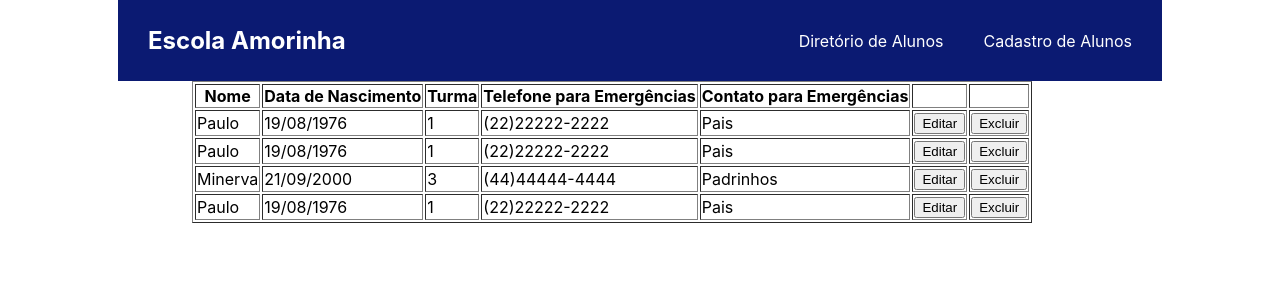
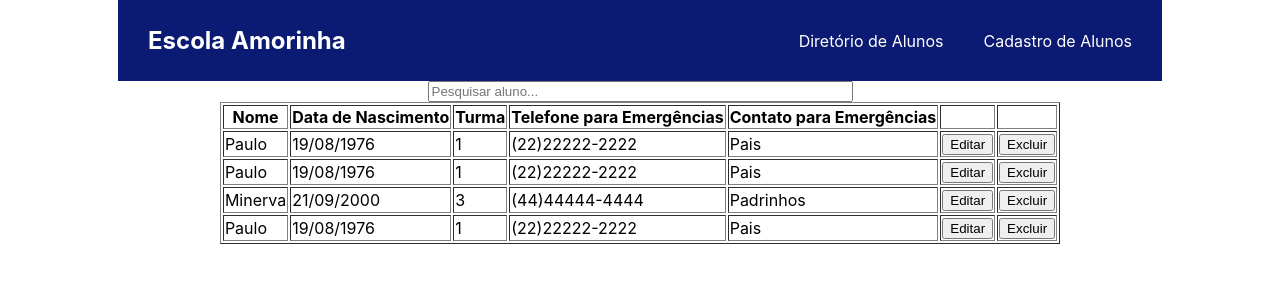
Before and after one commit to pnakashima/nova-escola-amorinha, a React (Create React App) app: page / in a window 1280 px wide. Shown: the top 300 px of the page. Built offline with nearby package versions, Linux system fonts and the light colour scheme; data requests are answered from the project's data file.

Commit message:
add search field

```diff
--- a/src/App.css
+++ b/src/App.css
@@ -29,6 +29,7 @@ span {
   display: flex;
   width: 70%;
   margin: auto;
+  justify-content: center;
 }
 
 
--- a/src/pages/DirectoryPage/index.jsx
+++ b/src/pages/DirectoryPage/index.jsx
@@ -5,6 +5,7 @@ import { useEffect, useState } from "react"
 const DirectoryPage = () => {
 
     const [students, setStudents] = useState([])
+    const [displayStudents, setDisplayStudents] = useState([])
 
     const getInfo = async () => {
         try {
@@ -12,6 +13,7 @@ const DirectoryPage = () => {
             // const info = { triggers: triggers.data, channels: channels.data, messages: messages.data }
             // dispatch(loadInfo(info))
             setStudents(students.data)
+            setDisplayStudents(students.data)
         } catch (error) {
             console.log(error)
         }
@@ -24,7 +26,7 @@ const DirectoryPage = () => {
 
     const editStudent = async (id) => {
         console.log("Edit", id)
-        const teste = {name: "Minerva", dob:"21/09/2000", classNumber: 3, emergencyPhone: "(44)44444-4444", emergency: "Padrinhos"}
+        const teste = { name: "Minerva", dob: "21/09/2000", classNumber: 3, emergencyPhone: "(44)44444-4444", emergency: "Padrinhos" }
         const response = await api.put(`/students/${id}`, teste)
         console.log(response.status)
     }
@@ -35,12 +37,11 @@ const DirectoryPage = () => {
         console.log(response.status)
     }
 
-    // const search = async (e) => {
-    //     e.preventDefault()
-    //     let query = `/messages?trigger_like=${triggerValue}&channel_like=${channelValue}&timer_like=${timerValue}`
-    //     const response = await api.get(query)
-    //     setMessages(response.data)
-    // }
+    const search = (event) => {
+        const { value } = event.target
+        const list = students.filter(student => student.name.toLowerCase().includes(value.toLowerCase()))
+        setDisplayStudents(list)
+    }
 
 
 
@@ -64,6 +65,10 @@ const DirectoryPage = () => {
     // postMessage(body)
 
     return (
+        <>
+            <div className="students-list">
+                <input onChange={search} size="50" placeholder="Pesquisar aluno..." />
+            </div>
             <div className="students-list">
                 <table border="1" id="message-list-table">
                     <thead>
@@ -78,10 +83,11 @@ const DirectoryPage = () => {
                         </tr>
                     </thead>
                     <tbody>
-                    {students.map((student, index) => <ListItem key={index} student={student} onEdit={editStudent} onDelete={deleteStudent} />)}
+                        {displayStudents.map((student, index) => <ListItem key={index} student={student} onEdit={editStudent} onDelete={deleteStudent} />)}
                     </tbody>
                 </table>
             </div>
+        </>
     )
 
 }
```
Lines whose indentation alone changed are shown as unchanged.
